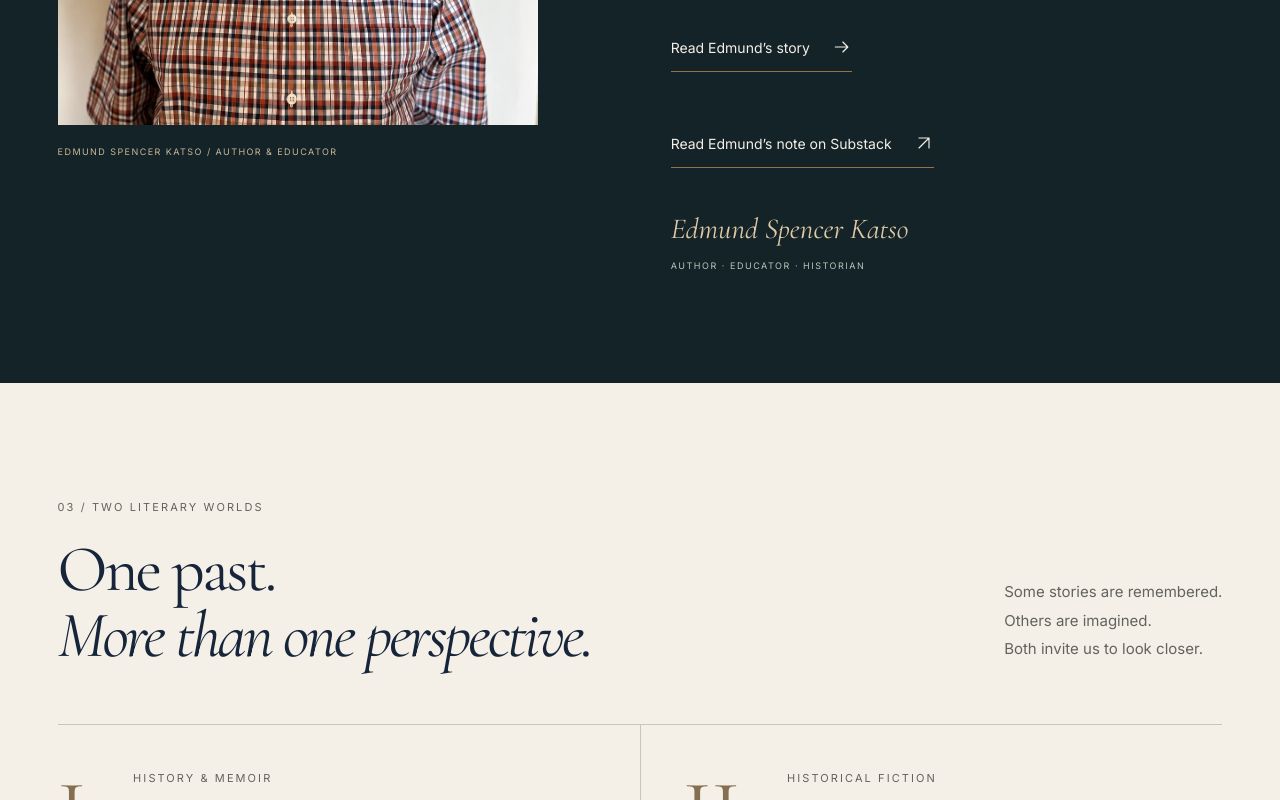
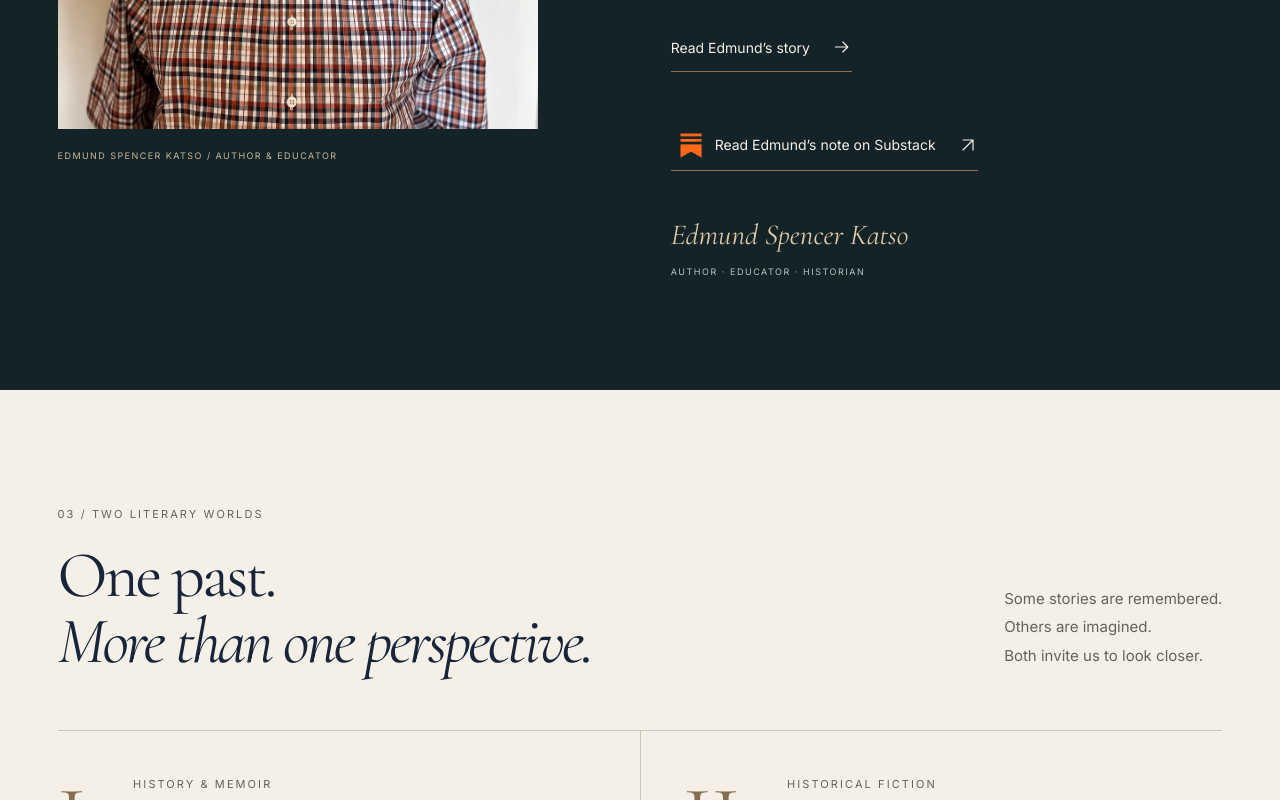
Before and after one commit to myolaoluwa/THE-LIVING-ARCHIVE, a Next.js app: page / in a window 1280 px wide. Shown: the part 3020-3820 px from the top of the page. Built offline with nearby package versions, Linux system fonts and the light colour scheme; no server answers.

Commit message:
Add cinematic bookshelf entrance and official Substack logo

```diff
--- a/src/app/(public)/page.tsx
+++ b/src/app/(public)/page.tsx
@@ -1,5 +1,5 @@
 import Link from "next/link";
-import { authorSubstackNote } from "@/lib/author-links";
+import { SubstackLink } from "@/components/substack-link";
 import {
   getPublicBooks,
   getPublicPage,
@@ -107,7 +107,7 @@ export default async function Home() {
           , each opening a different door into the African experience.
         </p>
         <p className="books-row-hint">Scroll to explore all books →</p>
-        <div className="book-grid" role="region" aria-label="Author’s bookshelf" tabIndex={0}>
+        <div className="book-grid" data-bookshelf-entrance role="region" aria-label="Author’s bookshelf" tabIndex={0}>
           {books.map((book) => (
             <BookCard key={book.slug} book={book} />
           ))}
@@ -134,9 +134,9 @@ export default async function Home() {
             <p>{home.author_note}</p>
             <TextLink href="/about">Read Edmund’s story</TextLink>
             <p>
-              <a className="text-link" href={authorSubstackNote}>
-                Read Edmund’s note on Substack <Arrow diagonal />
-              </a>
+              <SubstackLink className="text-link">
+                Read Edmund’s note on Substack
+              </SubstackLink>
             </p>
             <div className="author-signature">
               Edmund Spencer Katso<span>AUTHOR · EDUCATOR · HISTORIAN</span>
--- a/src/components/archive-motion.tsx
+++ b/src/components/archive-motion.tsx
@@ -13,21 +13,42 @@ export function ArchiveMotion() {
     const preference = window.matchMedia("(prefers-reduced-motion: reduce)");
     let observer: IntersectionObserver | undefined;
     let frame = 0;
+    const bookshelfCards = Array.from(
+      root.querySelectorAll<HTMLElement>("[data-bookshelf-entrance] > .book-card"),
+    );
+    const entrances = new Map<HTMLElement, Animation>();
     const targets = Array.from(
       root.querySelectorAll<HTMLElement>("[data-reveal]"),
     );
-    const show = (element: HTMLElement) => {
+    const show = (element: HTMLElement, animate = false) => {
+      const wasPending = element.dataset.revealed === "pending";
       element.dataset.revealed = "true";
+      entrances.get(element)?.cancel();
+      if (animate && wasPending && bookshelfCards.includes(element) && !preference.matches) {
+        const animation = element.animate(
+          [
+            { opacity: 0, transform: "perspective(1000px) translateY(56px) rotateX(7deg) scale(0.94)" },
+            { opacity: 1, transform: "perspective(1000px) translateY(0) rotateX(0deg) scale(1)" },
+          ],
+          {
+            duration: 1100,
+            delay: Math.min(bookshelfCards.indexOf(element), 3) * 140,
+            easing: "cubic-bezier(0.16, 1, 0.3, 1)",
+            fill: "backwards",
+          },
+        );
+        entrances.set(element, animation);
+      }
     };
     const configure = () => {
       observer?.disconnect();
-      targets.forEach(show);
+      targets.forEach((target) => show(target));
       if (preference.matches || !("IntersectionObserver" in window)) return;
       observer = new IntersectionObserver(
         (entries) => {
           entries.forEach((entry) => {
             if (entry.isIntersecting) {
-              show(entry.target as HTMLElement);
+              show(entry.target as HTMLElement, true);
               observer?.unobserve(entry.target);
             }
           });
@@ -35,7 +56,9 @@ export function ArchiveMotion() {
         { threshold: 0.08, rootMargin: "0px 0px -32px 0px" },
       );
       targets.forEach((target) => {
-        if (target.getBoundingClientRect().top > window.innerHeight - 32) {
+        // Observe the bookshelf even when already visible after arrival or refresh.
+        // IntersectionObserver also waits for horizontally scrolled mobile cards.
+        if (bookshelfCards.includes(target) || target.getBoundingClientRect().top > window.innerHeight - 32) {
           target.dataset.revealed = "pending";
           observer?.observe(target);
         }
@@ -85,7 +108,8 @@ export function ArchiveMotion() {
     return () => {
       observer?.disconnect();
       cancelAnimationFrame(frame);
-      targets.forEach(show);
+      targets.forEach((target) => show(target));
+      entrances.forEach((animation) => animation.cancel());
       preference.removeEventListener("change", configure);
       window.removeEventListener("scroll", onScroll);
       window.removeEventListener("resize", onScroll);
--- a/src/components/footer.tsx
+++ b/src/components/footer.tsx
@@ -1,5 +1,5 @@
 import Link from "next/link";
-import { authorSubstackNote } from "@/lib/author-links";
+import { SubstackLink } from "./substack-link";
 import { ArchiveMark, Arrow } from "./icons";
 import { getPublicSettings } from "@/lib/database/catalog";
 export async function Footer() {
@@ -45,10 +45,7 @@ export async function Footer() {
               Get in touch
               <Arrow diagonal />
             </Link>
-            <a href={authorSubstackNote}>
-              Edmund’s Substack note
-              <Arrow diagonal />
-            </a>
+            <SubstackLink>Substack</SubstackLink>
           </nav>
           <div className="footer-note">
             <span className="eyebrow">A place for stories</span>
--- /dev/null
+++ b/src/components/substack-link.module.css
@@ -0,0 +1,14 @@
+.label {
+  display: inline-flex;
+  align-items: center;
+  gap: 4px;
+  min-width: 0;
+}
+
+.logo {
+  display: block;
+  flex: 0 0 40px;
+  width: 40px;
+  height: 40px;
+  object-fit: contain;
+}
--- /dev/null
+++ b/src/components/substack-link.tsx
@@ -0,0 +1,31 @@
+import Image from "next/image";
+import type { ReactNode } from "react";
+import { authorSubstackNote } from "@/lib/author-links";
+import { Arrow } from "./icons";
+import styles from "./substack-link.module.css";
+
+export function SubstackLink({
+  children,
+  className,
+}: {
+  children: ReactNode;
+  className?: string;
+}) {
+  return (
+    <a href={authorSubstackNote} className={className}>
+      <span className={styles.label}>
+        {/* Original, unmodified asset from https://substack.com/brand. */}
+        <Image
+          src="/images/substack-logo.png"
+          alt=""
+          width={40}
+          height={40}
+          className={styles.logo}
+          unoptimized
+        />
+        <span>{children}</span>
+      </span>
+      <Arrow diagonal />
+    </a>
+  );
+}
```
Also changed, not shown: public/images/substack-logo.png (added), 1 other file (tests, documents, lock files or other folders).
